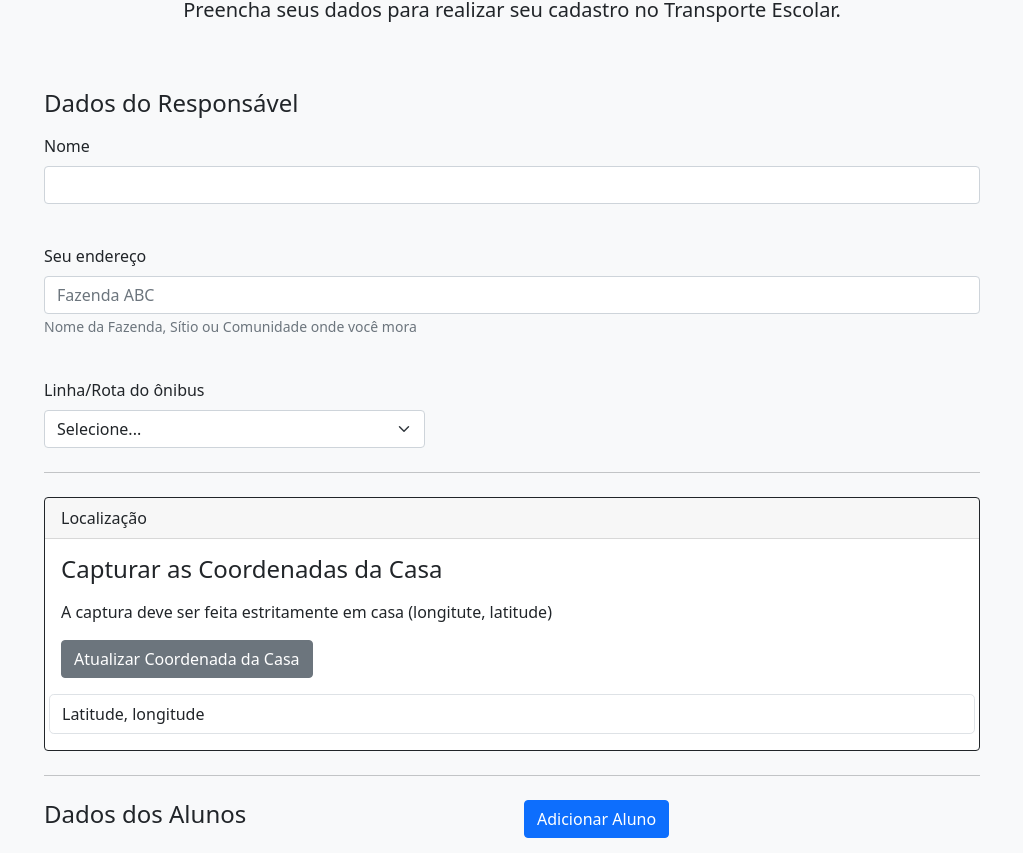
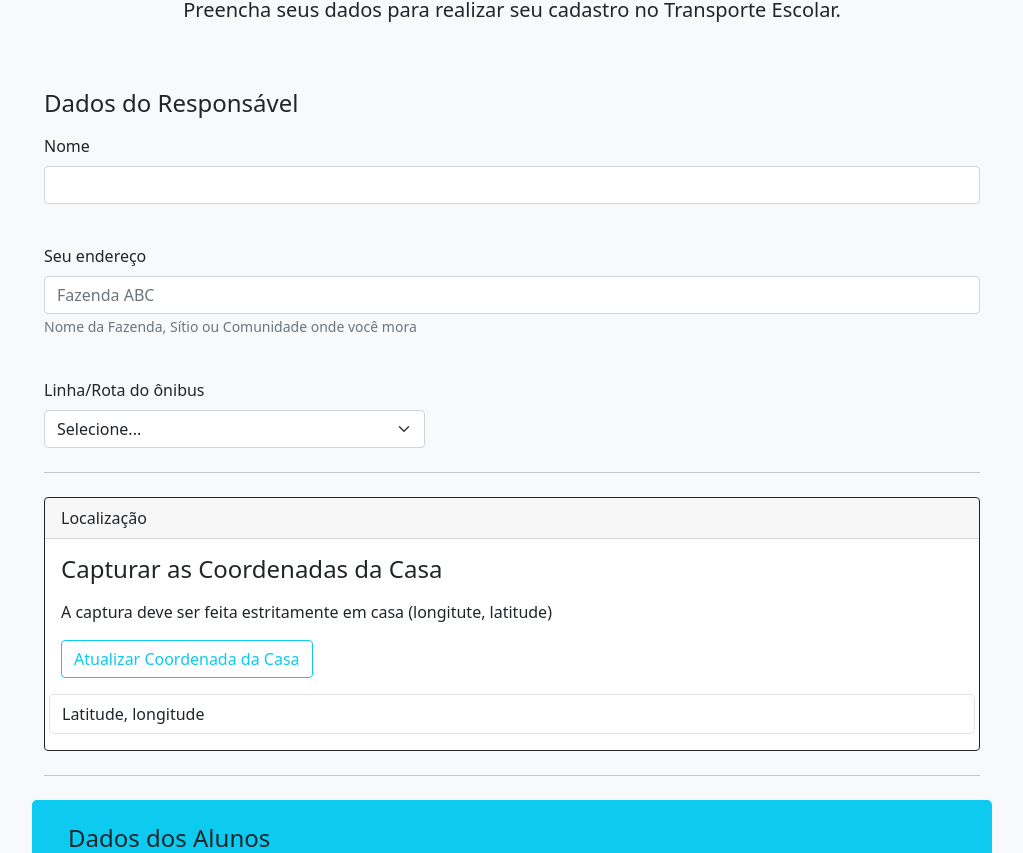
Before and after one commit to oteniel-santos/transporte_escolar, a plain HTML site: page index.html in a window 1280 px wide. Shown: the part 99-952 px from the top of the page, without its empty margins (128-1151 px from the left). Drawn offline with Linux system fonts and the light colour scheme.

Commit message:
texto adicionar aluno

```diff
--- a/index.html
+++ b/index.html
@@ -115,7 +115,7 @@
                 <div class="row">
 
                   <div class="col-auto">
-                    <a class="btn btn-secondary mb-3" id="btn-localizacao">Atualizar Coordenada da Casa</a>
+                    <a class="btn btn-outline-info mb-3" id="btn-localizacao">Atualizar Coordenada da Casa</a>
                   </div>
 
                 <div class="col-12 border rounded-3">
@@ -131,13 +131,14 @@
 
         <hr class="my-4">
 
-        <div class="row">
+        <div class="row bg-info d-flex align-items-center p-4 rounded-3">
             <div class="col">
                 <h4 class="d-flex justify-content-between align-items-center mb-3">
                 <span class="">Dados dos Alunos</span>
                 </h4>
+                <p>Clique no botão Adicionar Aluno para inserir os dados do aluno(s) que residem nesta casa.   </p>
             </div>
-            <div class="col">
+            <div class="col-3">
                 <a class="btn btn-primary" data-bs-toggle="modal" data-bs-target="#staticBackdrop">Adicionar Aluno</a>
             </div>
         </div>
```
